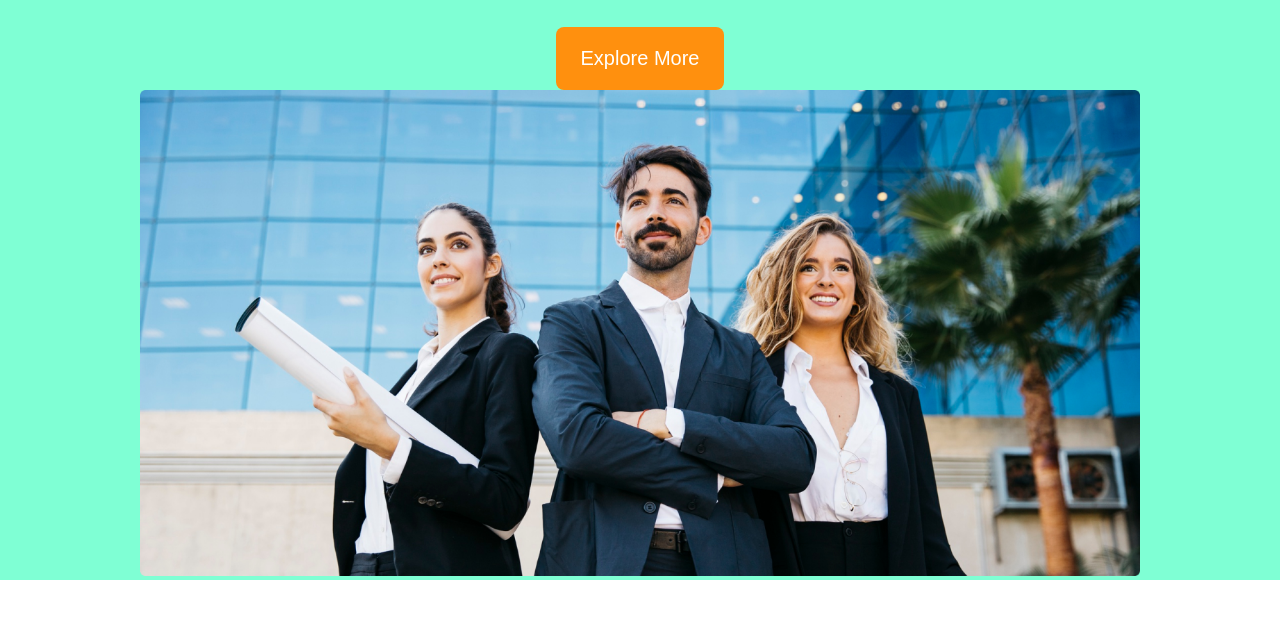
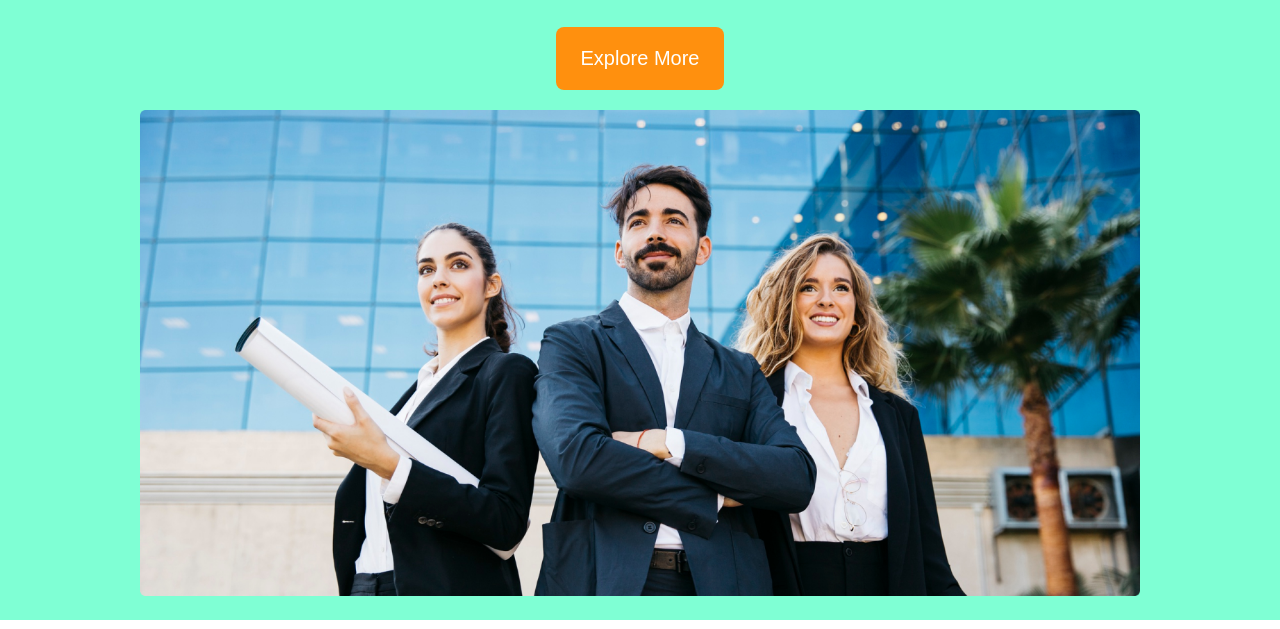
Before and after one commit to diponchakma1/g3-architects-website, a plain HTML site: page index.html in a window 1280 px wide. Shown: the part 323-952 px from the top of the page. Drawn offline with nearby package versions, Linux system fonts and the light colour scheme.

Commit message:
banner section correction

```diff
--- a/style/g3architects.css
+++ b/style/g3architects.css
@@ -129,7 +129,7 @@ main>section {
 
 .banner-image img {
     width: 100%;
-    /* margin: 20px auto; */
+    margin: 20px auto;
 
 }
 
```
